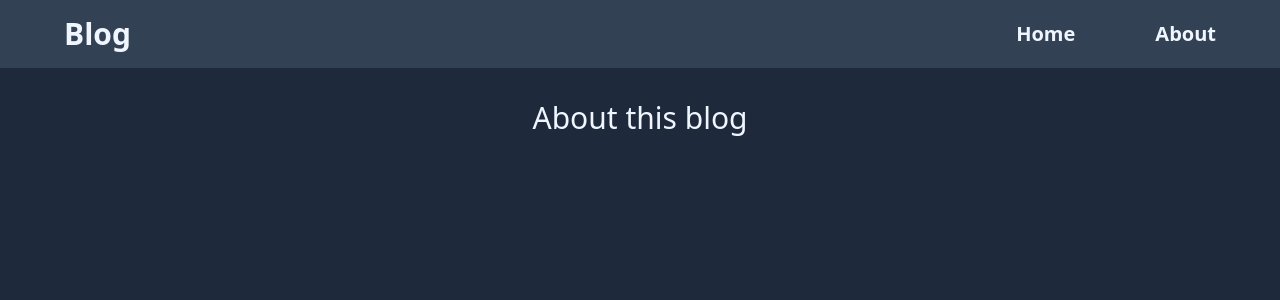
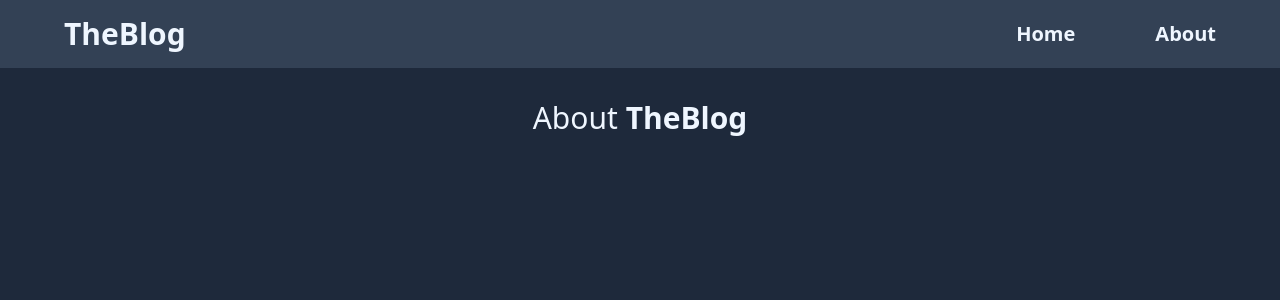
Before and after one commit to JoeZlonicky/blog-website, a Vue app: page /about in a window 1280 px wide. Shown: the top 300 px of the page. Built offline with nearby package versions, Linux system fonts and the light colour scheme; no server answers.

Commit message:
Add more styling and post preview functionality

```diff
--- a/index.html
+++ b/index.html
@@ -4,7 +4,7 @@
     <meta charset="UTF-8" />
     <link rel="icon" href="/favicon.ico" />
     <meta name="viewport" content="width=device-width, initial-scale=1.0" />
-    <title>Vite App</title>
+    <title>TheBlog</title>
   </head>
   <body>
     <div id="app"></div>
--- a/package.json
+++ b/package.json
@@ -11,6 +11,7 @@
   },
   "dependencies": {
     "axios": "^1.7.4",
+    "date-fns": "^3.6.0",
     "pinia": "^2.2.2",
     "vue": "^3.4.29",
     "vue-router": "^4.3.3"
--- a/src/assets/style.css
+++ b/src/assets/style.css
@@ -7,7 +7,7 @@
 }
 
 h1 {
-  @apply pb-2 pt-8;
+  @apply mb-4 px-4 pb-2 pt-8 text-3xl;
 }
 
 main {
--- a/src/components/NavBar.vue
+++ b/src/components/NavBar.vue
@@ -2,10 +2,18 @@
   <header
     class="flex items-stretch justify-between bg-slate-700 px-8 font-bold"
   >
-    <RouterLink to="/" class="px-8 py-4 text-3xl">Blog</RouterLink>
+    <RouterLink to="/" class="px-8 py-4 text-3xl">TheBlog</RouterLink>
     <nav class="flex gap-4 text-xl">
-      <RouterLink class="my-auto px-8" to="/">Home</RouterLink>
-      <RouterLink class="my-auto px-8" to="/about">About</RouterLink>
+      <RouterLink
+        class="flex h-full items-center px-8 hover:bg-slate-600"
+        to="/"
+        >Home</RouterLink
+      >
+      <RouterLink
+        class="flex h-full items-center px-8 hover:bg-slate-600"
+        to="/about"
+        >About</RouterLink
+      >
     </nav>
   </header>
 </template>
--- /dev/null
+++ b/src/components/PostPreview.vue
@@ -0,0 +1,36 @@
+<script setup>
+import { format } from 'date-fns';
+import { RouterLink } from 'vue-router';
+
+defineProps({
+  post: {
+    type: Object,
+    required: true,
+  },
+});
+
+function formatDateString(dateString) {
+  return format(dateString, 'MMM. do, yyyy');
+}
+</script>
+
+<template>
+  <article
+    class="relative flex flex-col gap-1 bg-slate-700 p-4 text-start hover:bg-slate-600"
+  >
+    <RouterLink
+      :to="`posts/${post.id}`"
+      class="absolute inset-0 cursor-pointer"
+    ></RouterLink>
+    <div class="text-2xl font-bold">{{ post.title }}</div>
+    <div class="font-light">
+      {{ formatDateString(post.createdAt) }} |
+      <span class="font-medium">By {{ post.author.username }}</span>
+    </div>
+
+    <div>
+      {{ post.comments.length }}
+      {{ post.comments.length === 1 ? 'comment' : 'comments' }}
+    </div>
+  </article>
+</template>
--- a/src/views/AboutView.vue
+++ b/src/views/AboutView.vue
@@ -2,7 +2,7 @@
 
 <template>
   <main>
-    <h1 class="text-3xl">About this blog</h1>
+    <h1>About <span class="font-bold">TheBlog</span></h1>
   </main>
 </template>
 
--- a/src/views/HomeView.vue
+++ b/src/views/HomeView.vue
@@ -1,5 +1,6 @@
 <script setup>
 import { getPosts } from '@/api/getPosts.js';
+import PostPreview from '@/components/PostPreview.vue';
 import { usePostsStore } from '@/stores/usePostsStore.js';
 import { storeToRefs } from 'pinia';
 import { onMounted, ref } from 'vue';
@@ -30,14 +31,12 @@ onMounted(async () => {
 
 <template>
   <main>
-    <h1 class="text-3xl">Welcome to the blog!</h1>
+    <h1>Welcome to <span class="font-bold">TheBlog</span></h1>
     <p v-if="isFetching">Fetching posts...</p>
     <p v-else-if="!wasFetchSuccessfull">Failed to fetch posts.</p>
     <p v-else-if="posts.length === 0">No posts.</p>
-    <div v-else>
-      <div v-for="post in posts" :key="post.id">
-        {{ post.title }} by {{ post.author.username }}
-      </div>
+    <div v-else class="mx-auto flex max-w-4xl flex-col gap-4 px-4">
+      <PostPreview v-for="post in posts" :key="post.id" :post />
     </div>
   </main>
 </template>
```
Also changed, not shown: 1 other file (tests, documents, lock files or other folders).
